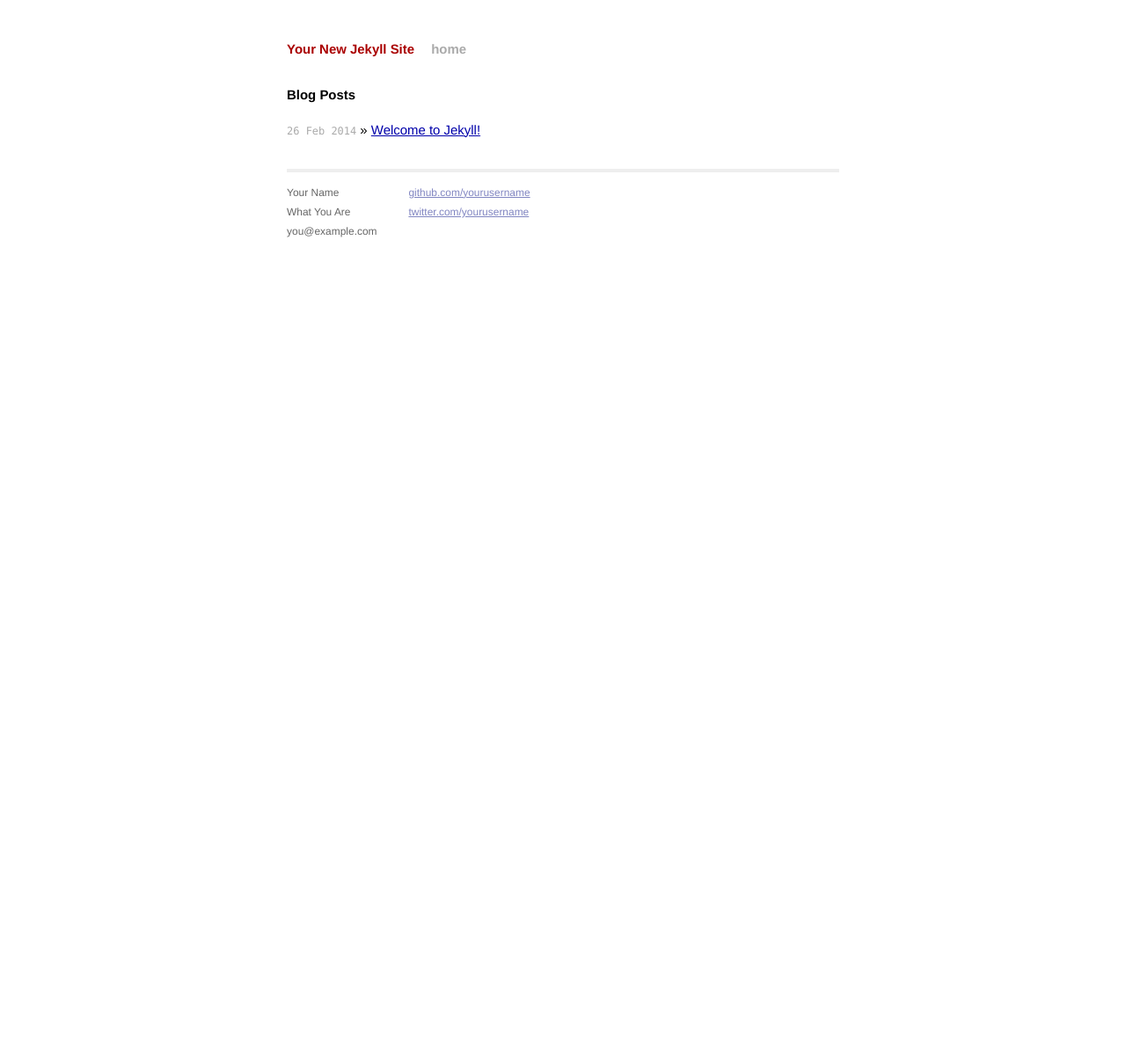
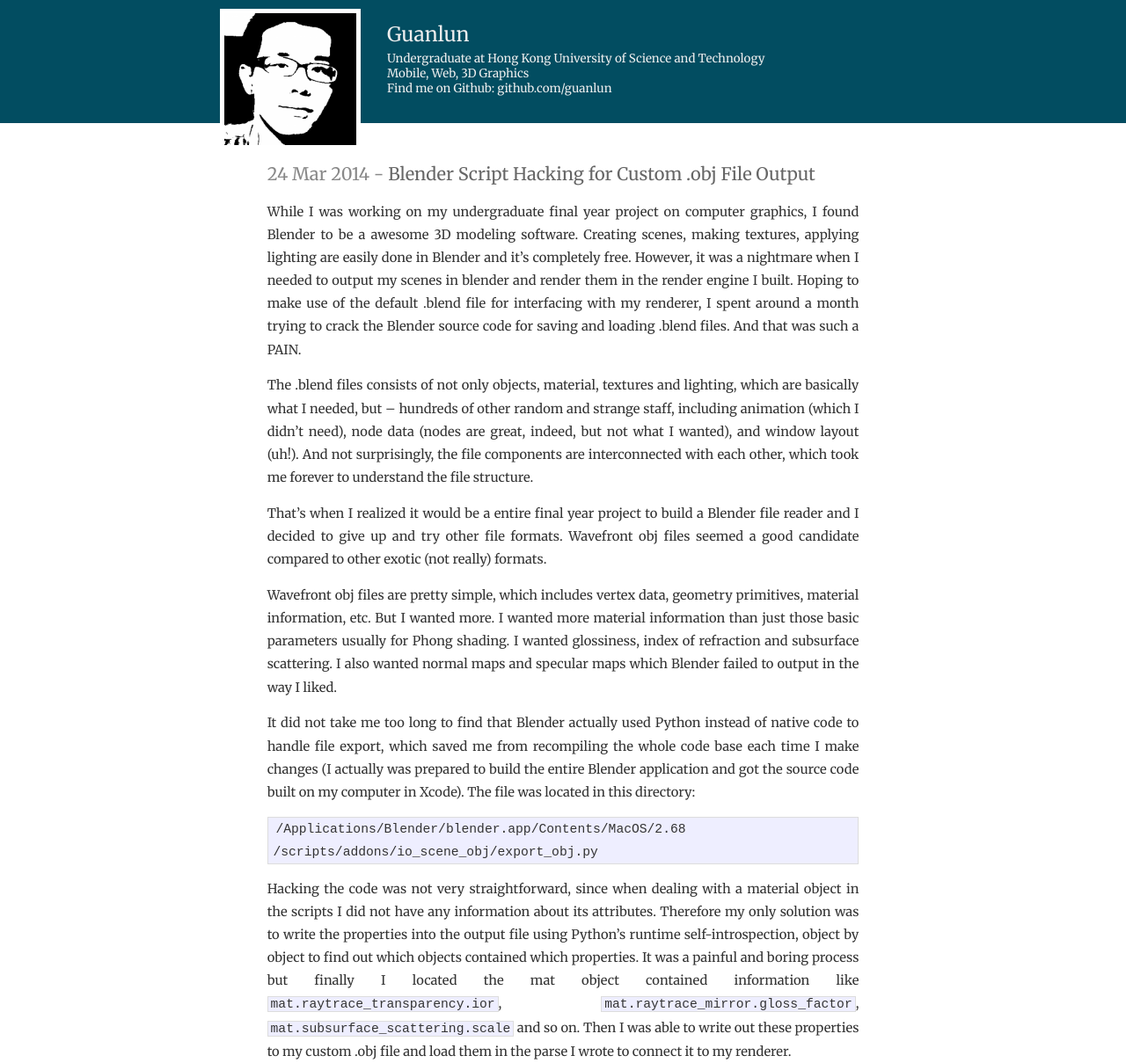
Before and after one commit to guanlun/guanlun.github.io, a Jekyll site: the page built from index.html, in a window 1280 px wide. Shown: the whole page at 88% size. Built offline with Jekyll 4.4.1, drawn with Linux system fonts in a browser that asks for light colours; Markdown is read by kramdown in place of the engine named in the settings; before the commit the page ends 945 px from its top, so only the background shows below that.

Commit message:
basic style and first article

```diff
--- a/_config.yml
+++ b/_config.yml
@@ -1,3 +1,3 @@
-name: Your New Jekyll Site
+name: Guanlun's Blog
 markdown: redcarpet
 pygments: true
--- a/_layouts/default.html
+++ b/_layouts/default.html
@@ -5,6 +5,8 @@
         <meta http-equiv="X-UA-Compatible" content="IE=edge,chrome=1">
         <title>{{ page.title }}</title>
         <meta name="viewport" content="width=device-width">
+
+        <link rel="stylesheet" type="text/css" href="http://fonts.googleapis.com/css?family=Merriweather">
 
         <!-- syntax highlighting CSS -->
         <link rel="stylesheet" href="/css/syntax.css">
@@ -14,30 +16,46 @@
 
     </head>
     <body>
+        <div class="about-me">
+          <div class="about-me-inner">
+            <div class="my-profile-picture">
+              <img src="/assets/profile.png" />
+            </div>
+            <div class="about-me-text-container">
+              <div class="my-name">Guanlun</div>
+              <div class="intro-text">
+                Undergraduate at Hong Kong University of Science and Technology<br />
+                Mobile, Web, 3D Graphics<br />
+                Find me on Github: <a href="https://github.com/guanlun">github.com/guanlun</a><br />
+              </div>
+            </div>
+          </div>
+        </div>
 
         <div class="site">
+          <!--
           <div class="header">
             <h1 class="title"><a href="/">{{ site.name }}</a></h1>
             <a class="extra" href="/">home</a>
           </div>
+          -->
 
           {{ content }}
 
+          <!--
           <div class="footer">
             <div class="contact">
               <p>
-                Your Name<br />
-                What You Are<br />
-                you@example.com
+                My Github<br />
               </p>
             </div>
             <div class="contact">
               <p>
-                <a href="https://github.com/yourusername">github.com/yourusername</a><br />
-                <a href="https://twitter.com/yourusername">twitter.com/yourusername</a><br />
+                <a href="https://github.com/guanlun">github.com/guanlun</a><br />
               </p>
             </div>
           </div>
+          -->
         </div>
 
     </body>
--- a/_posts/2014-02-26-welcome-to-jekyll.markdown
+++ /dev/null
@@ -1,24 +0,0 @@
----
-layout: post
-title:  "Welcome to Jekyll!"
-date:   2014-02-26 12:11:33
-categories: jekyll update
----
-
-You'll find this post in your `_posts` directory - edit this post and re-build (or run with the `-w` switch) to see your changes!
-To add new posts, simply add a file in the `_posts` directory that follows the convention: YYYY-MM-DD-name-of-post.ext.
-
-Jekyll also offers powerful support for code snippets:
-
-{% highlight ruby %}
-def print_hi(name)
-  puts "Hi, #{name}"
-end
-print_hi('Tom')
-#=> prints 'Hi, Tom' to STDOUT.
-{% endhighlight %}
-
-Check out the [Jekyll docs][jekyll] for more info on how to get the most out of Jekyll. File all bugs/feature requests at [Jekyll's GitHub repo][jekyll-gh].
-
-[jekyll-gh]: https://github.com/mojombo/jekyll
-[jekyll]:    http://jekyllrb.com
--- /dev/null
+++ b/_posts/2014-03-24-Optix-Ray-Tracing-Made-Easy.md
@@ -0,0 +1,21 @@
+---
+layout: post
+title:  "Blender Script Hacking for Custom .obj File Output"
+date:   2014-03-24 23:42:33
+categories: graphics
+---
+
+While I was working on my undergraduate final year project on computer graphics, I found Blender to be a awesome 3D modeling software. Creating scenes, making textures, applying lighting are easily done in Blender and it’s completely free. However, it was a nightmare when I needed to output my scenes in blender and render them in the render engine I built. Hoping to make use of the default .blend file for interfacing with my renderer, I spent around a month trying to crack the Blender source code for saving and loading .blend files. And that was such a PAIN.
+
+The .blend files consists of not only objects, material, textures and lighting, which are basically what I needed, but – hundreds of other random and strange staff, including animation (which I didn’t need), node data (nodes are great, indeed, but not what I wanted), and window layout (uh!). And not surprisingly, the file components are interconnected with each other, which took me forever to understand the file structure.
+
+That’s when I realized it would be a entire final year project to build a Blender file reader and I decided to give up and try other file formats. Wavefront obj files seemed a good candidate compared to other exotic (not really) formats.
+
+Wavefront obj files are pretty simple, which includes vertex data, geometry primitives, material information, etc. But I wanted more. I wanted more material information than just those basic parameters usually for Phong shading. I wanted glossiness, index of refraction and subsurface scattering. I also wanted normal maps and specular maps which Blender failed to output in the way I liked.
+
+It did not take me too long to find that Blender actually used Python instead of native code to handle file export, which saved me from recompiling the whole code base each time I make changes (I actually was prepared to build the entire Blender application and got the source code built on my computer in Xcode). The file was located in this directory:
+
+	/Applications/Blender/blender.app/Contents/MacOS/2.68
+	/scripts/addons/io_scene_obj/export_obj.py
+
+Hacking the code was not very straightforward, since when dealing with a material object in the scripts I did not have any information about its attributes. Therefore my only solution was to write the properties into the output file using Python’s runtime self-introspection, object by object to find out which objects contained which properties. It was a painful and boring process but finally I located the mat object contained information like `mat.raytrace_transparency.ior`, `mat.raytrace_mirror.gloss_factor`, `mat.subsurface_scattering.scale` and so on. Then I was able to write out these properties to my custom .obj file and load them in the parse I wrote to connect it to my renderer.
--- a/css/main.css
+++ b/css/main.css
@@ -17,6 +17,7 @@
   font: 13.34px Helvetica, Arial, sans-serif;
   font-size: small;
   text-align: center;
+  font-family: 'Merriweather', Helvetica;
 }
 
 h1, h2, h3, h4, h5, h6 {
@@ -25,9 +26,9 @@
 h1 { margin-bottom: 1em; }
 p { margin: 1em 0; }
 
-a         { color: #00a; }
-a:hover   { color: #000; }
-a:visited { color: #a0a; }
+a         { color: #666; text-decoration: none; }
+a:hover   { color: #666; }
+a:visited { color: #666; }
 
 /*****************************************************************************/
 /*
@@ -43,10 +44,19 @@
   line-height: 1.75em;
 }
 
-.posts span {
-  color: #aaa;
-  font-family: Monaco, "Courier New", monospace;
-  font-size: 80%;
+.post-date {
+  color: #888;
+  font-size: 15pt;
+}
+
+.post-title {
+  font-size: 15pt;
+  color: #666;
+}
+
+.post-content {
+  font-size: 11pt;
+  color: #888;
 }
 
 /*****************************************************************************/
@@ -54,11 +64,53 @@
 /* Site
 /*
 /*****************************************************************************/
+.about-me {
+  background: #024d61;
+  color: #eee;
+  padding: 10px;
+  text-align: left;
+  height: 120px;
+}
+
+.about-me-inner {
+  width: 60em;
+  margin: 0 auto;
+}
+
+.my-profile-picture {
+  float: left;
+  padding: 5px;
+  padding-bottom: 3px;
+  background: #fff;
+}
+
+.my-profile-picture img {
+  width: 150px;
+}
+
+.about-me-text-container {
+  float: left;
+  margin-left: 30px;
+}
+
+.my-name {
+  margin-top: 15px;
+  font-size: 17pt;
+}
+
+.intro-text {
+  font-size: 10pt;
+  margin-top: 5px;
+}
+
+.intro-text a {
+  color: #eee;
+}
 
 .site {
   font-size: 115%;
   text-align: justify;
-  width: 42em;
+  width: 45em;
   margin: 3em auto 2em;
   line-height: 1.5em;
 }
@@ -94,32 +146,6 @@
   color: #aaa;
 }
 
-.footer {
-  font-size: 80%;
-  color: #666;
-  border-top: 4px solid #eee;
-  margin-top: 2em;
-  overflow: hidden;
-}
-
-.footer .contact {
-  float: left;
-  margin-right: 3em;
-}
-
-.footer .contact a {
-  color: #8085C1;
-}
-
-.footer .rss {
-  margin-top: 1.1em;
-  margin-right: -.2em;
-  float: right;
-}
-
-.footer .rss img {
-  border: 0;
-}
 
 /*****************************************************************************/
 /*
@@ -128,6 +154,11 @@
 /*****************************************************************************/
 
 /* standard */
+.post {
+  font-size: 11pt;
+  color: #333;
+}
+
 .post pre {
   border: 1px solid #ddd;
   background-color: #eef;
--- a/index.html
+++ b/index.html
@@ -1,13 +1,16 @@
 ---
 layout: default
-title: Your New Jekyll Site
+title: Guanlun's Blog
 ---
 
 <div id="home">
-  <h1>Blog Posts</h1>
   <ul class="posts">
     {% for post in site.posts %}
-      <li><span>{{ post.date | date_to_string }}</span> &raquo; <a href="{{ post.url }}">{{ post.title }}</a></li>
+      <li>
+      	<span class="post-date">{{ post.date | date_to_string }} - </span>
+      	<a class="post-title" href="{{ post.url }}">{{ post.title }}</a>
+	    <div class="post">{{ post.content }}</div>
+	  </li>
     {% endfor %}
   </ul>
 </div>
```
Also changed, not shown: _layouts/post.html (+18 -2 lines), about/index.html (added, +13 -0 lines), assets/profile.png (added), 1 other file.
